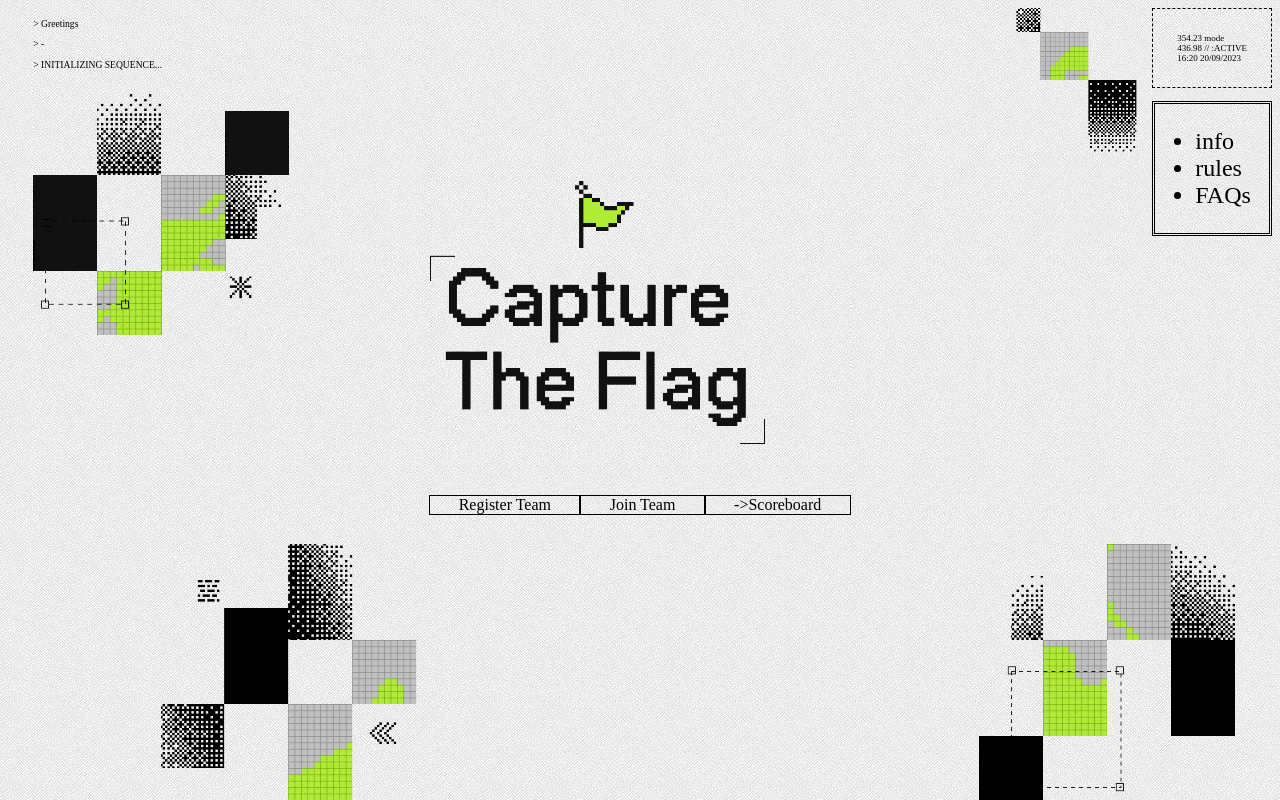
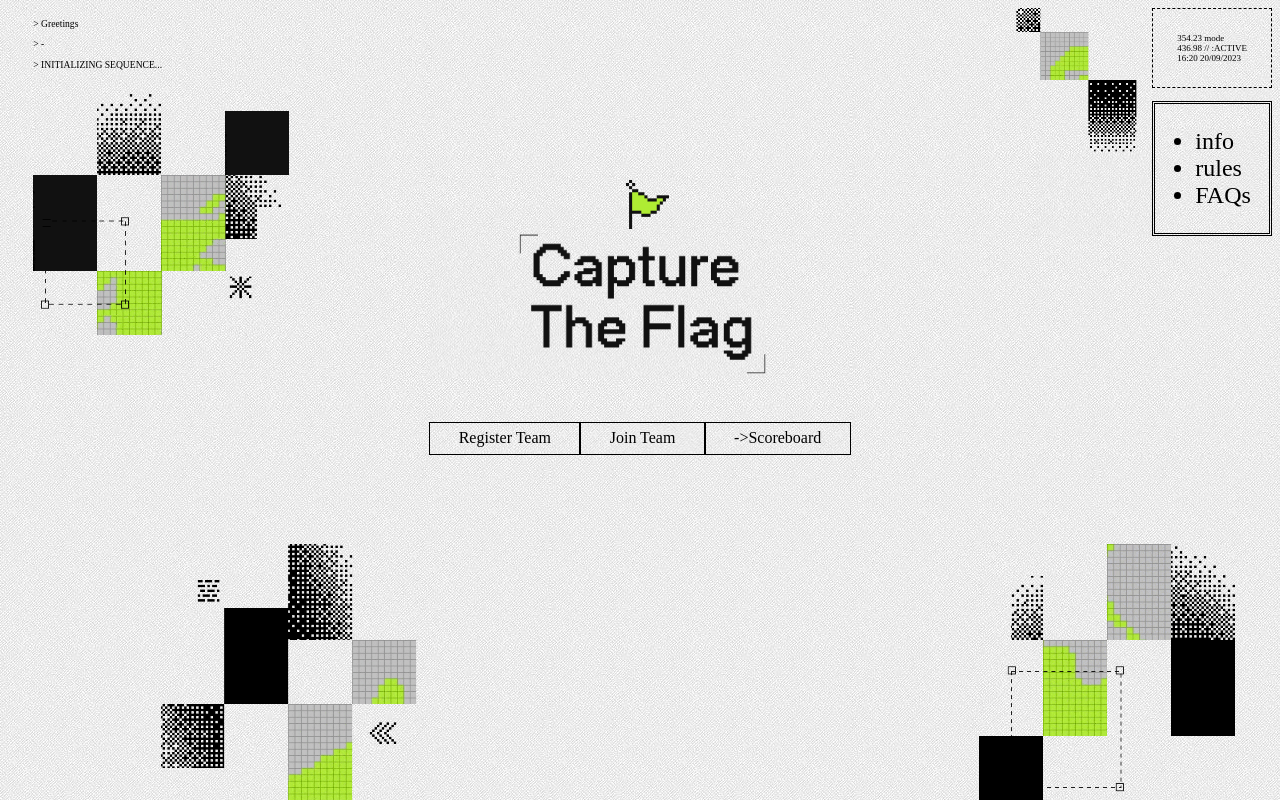
Before and after one commit to adavilalith/project_ctf_google_clone, a plain HTML site: page index.html in a window 1280 px wide. Drawn offline with Linux system fonts and the light colour scheme; a web font is replaced by a local one.

Commit message:
fixing right size flexbox alignment

```diff
--- a/style.css
+++ b/style.css
@@ -16,13 +16,13 @@
     font-size: 1.2vh;
 }
 #logo{
+    padding-left:7vw;
     width:80%;
     margin-top:40%;
     margin-bottom:5vh
 }
 #right-1row{
     float:right;
-
     display:flex;
     flex-wrap:wrap;
 }
@@ -79,4 +79,6 @@
     font-size:2vh;
     border-style: solid;
     border-width: 1.5px;
+    padding:0.5vw;
+
 }
```
